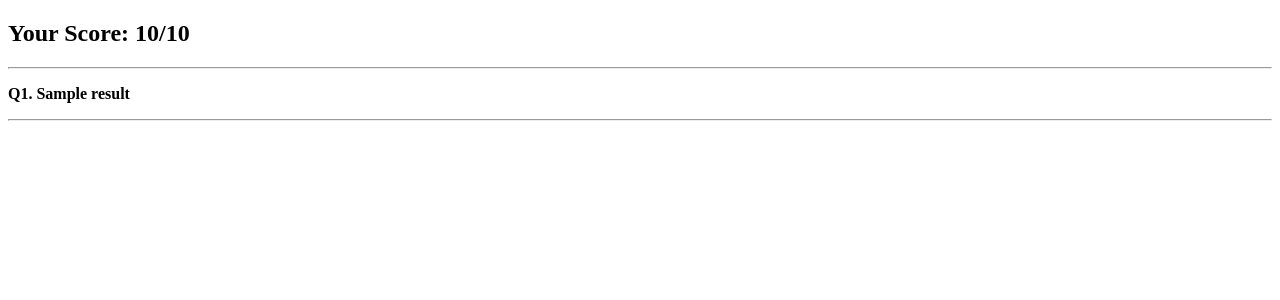
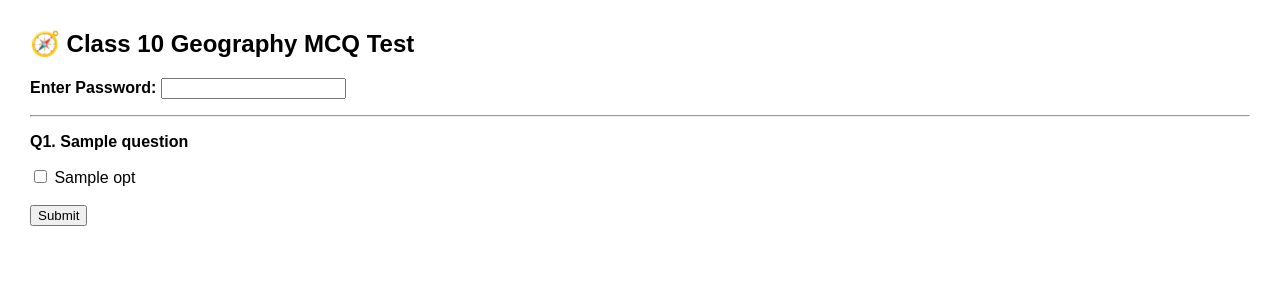
Before and after one commit to monichbaba/student_test_app, a Flask app: template templates/result.html in a window 1280 px wide. Shown: the top 300 px of the page. Run offline with Flask 3, Linux system fonts and the light colour scheme; the template is opened without the code that fills it: most values are stand-ins (such as "Sample title", 1, 10 or a date in 2020).

Commit message:
💡 Final working version with green/red answers

```diff
--- a/app.py
+++ b/app.py
@@ -1,23 +1,12 @@
-from flask import Flask, render_template, request, redirect, url_for
+from flask import Flask, render_template, request
 import json, os
 
 app = Flask(__name__)
 app.jinja_env.globals.update(enumerate=enumerate)
 
-PASSWORD = "jaihind"
+PASSWORD = "1234"  # Change if needed
 
 @app.route('/', methods=['GET', 'POST'])
-def password_check():
-    if request.method == 'POST':
-        entered_password = request.form.get('password')
-        if entered_password == PASSWORD:
-            return redirect(url_for('test'))
-        else:
-            return render_template('password.html', error="❌ Incorrect Password")
-    return render_template('password.html')
-
-
-@app.route('/test', methods=['GET', 'POST'])
 def test():
     filepath = 'mcqs/questions.json'
     if not os.path.exists(filepath):
@@ -26,26 +15,21 @@ def test():
     with open(filepath, encoding="utf-8") as f:
         questions = json.load(f)
 
-    result = []
-    score = 0
-    submitted = False
+    if request.method == 'POST':
+        password = request.form.get('password')
+        if password != PASSWORD:
+            return render_template('test.html', questions=[], error="❌ Wrong Password")
 
-    if request.method == 'POST':
-        submitted = True
-        for i, q in enumerate(questions):
-            selected = request.form.getlist(f'q{i}')
-            correct = q['answer']
-            is_correct = set(selected) == set(correct)
-            score += int(is_correct)
-            result.append({
-                'question': q['question'],
-                'options': q['options'],
-                'selected': selected,
-                'correct': correct,
-                'is_correct': is_correct
-            })
+        user_answers = []
+        score = 0
 
-    return render_template('test.html', questions=questions, result=result, submitted=submitted, score=score)
+        for idx, q in enumerate(questions):
+            selected = request.form.getlist(str(idx))
+            user_answers.append(selected)
+            if set(selected) == set(q["answer"]):
+                score += 1
 
-if __name__ == '__main__':
-    app.run(debug=True)
+        return render_template('test.html', questions=questions, score=score,
+                               user_answers=user_answers, submitted=True)
+
+    return render_template('test.html', questions=[])
--- a/templates/result.html
+++ b/templates/result.html
@@ -1,31 +1,54 @@
 <!DOCTYPE html>
 <html>
 <head>
-  <title>Result</title>
-  <style>
-    .correct { color: green; }
-    .wrong { color: red; }
-  </style>
+    <meta charset="utf-8">
+    <title>Geography Test</title>
+    <style>
+        body { font-family: sans-serif; margin: 30px; }
+        .correct { color: green; font-weight: bold; }
+        .wrong { color: red; font-weight: bold; }
+    </style>
 </head>
 <body>
-  <h2>Your Score: {{ score }}/{{ total }}</h2>
-  <hr>
-  {% for r in results %}
-    <div>
-      <p><b>Q{{ loop.index }}. {{ r.question }}</b></p>
-      {% for i, opt in enumerate(r.options) %}
-        {% if i in r.correct %}
-          {% if i in r.selected %}
-            <span class="correct">✔️ {{ opt }}</span><br>
-          {% else %}
-            <span class="correct">✔️ {{ opt }}</span><br>
-          {% endif %}
-        {% elif i in r.selected %}
-          <span class="wrong">❌ {{ opt }}</span><br>
-        {% endif %}
-      {% endfor %}
-    </div>
-    <hr>
-  {% endfor %}
+    <h2>🧭 Class 10 Geography MCQ Test</h2>
+
+    {% if error %}
+        <p style="color:red;">{{ error }}</p>
+    {% endif %}
+
+    {% if not submitted %}
+    <form method="post">
+        <p><b>Enter Password:</b> <input type="password" name="password" required></p>
+        <hr>
+        {% for i, q in enumerate(questions) %}
+            <p><b>Q{{ i+1 }}. {{ q.question }}</b></p>
+            {% for opt in q.options %}
+                <label>
+                    <input type="checkbox" name="{{ i }}" value="{{ opt }}">
+                    {{ opt }}
+                </label><br>
+            {% endfor %}
+            <br>
+        {% endfor %}
+        <button type="submit">Submit</button>
+    </form>
+
+    {% else %}
+        <h3>✅ Your Score: {{ score }}/{{ questions|length }}</h3>
+        <hr>
+        {% for i, q in enumerate(questions) %}
+            <div>
+                <p><b>Q{{ i+1 }}. {{ q.question }}</b></p>
+                {% for opt in q.options %}
+                    {% set is_correct = opt in q.answer %}
+                    {% set is_selected = opt in user_answers[i] %}
+                    <div class="{% if is_correct %}correct{% elif is_selected %}wrong{% endif %}">
+                        {{ opt }}
+                    </div>
+                {% endfor %}
+                <br>
+            </div>
+        {% endfor %}
+    {% endif %}
 </body>
 </html>
```
Also changed, not shown: templates/test.html (+15 -59 lines).
